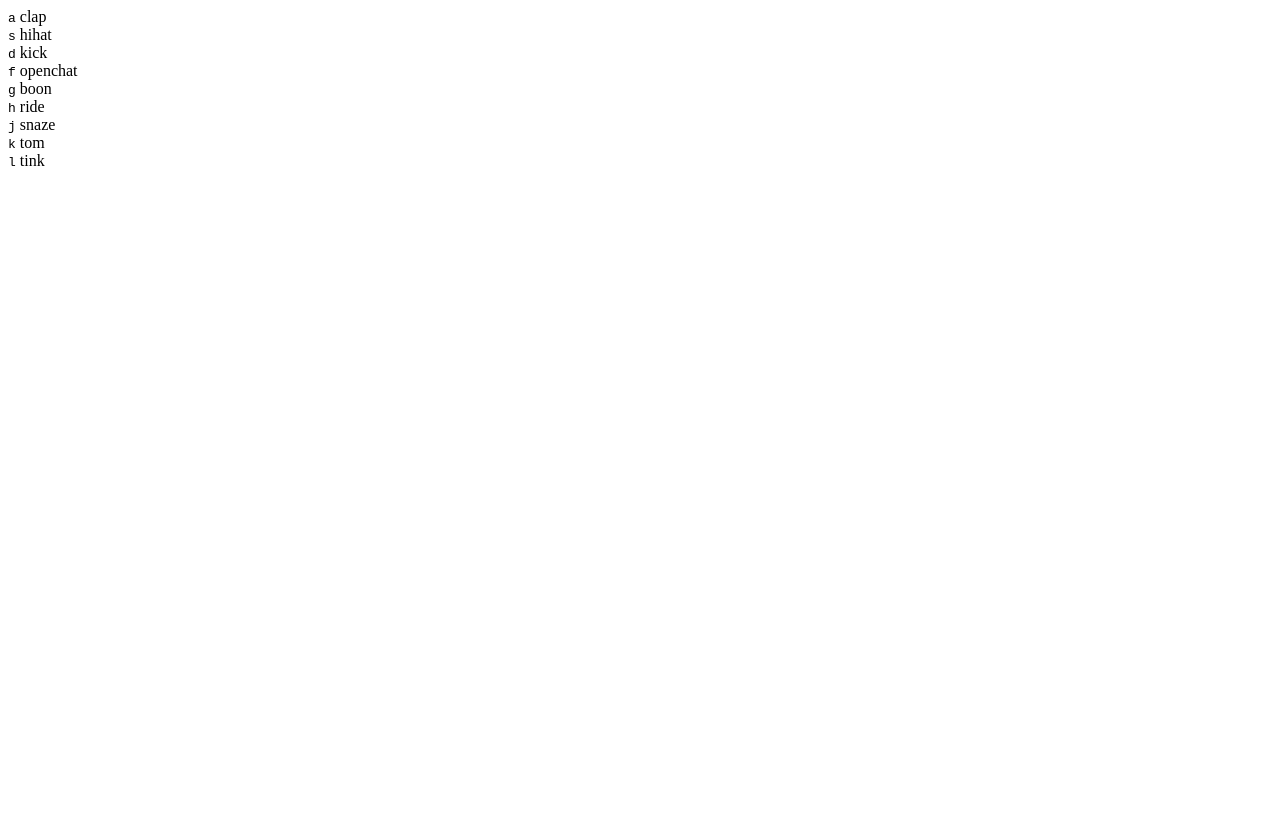
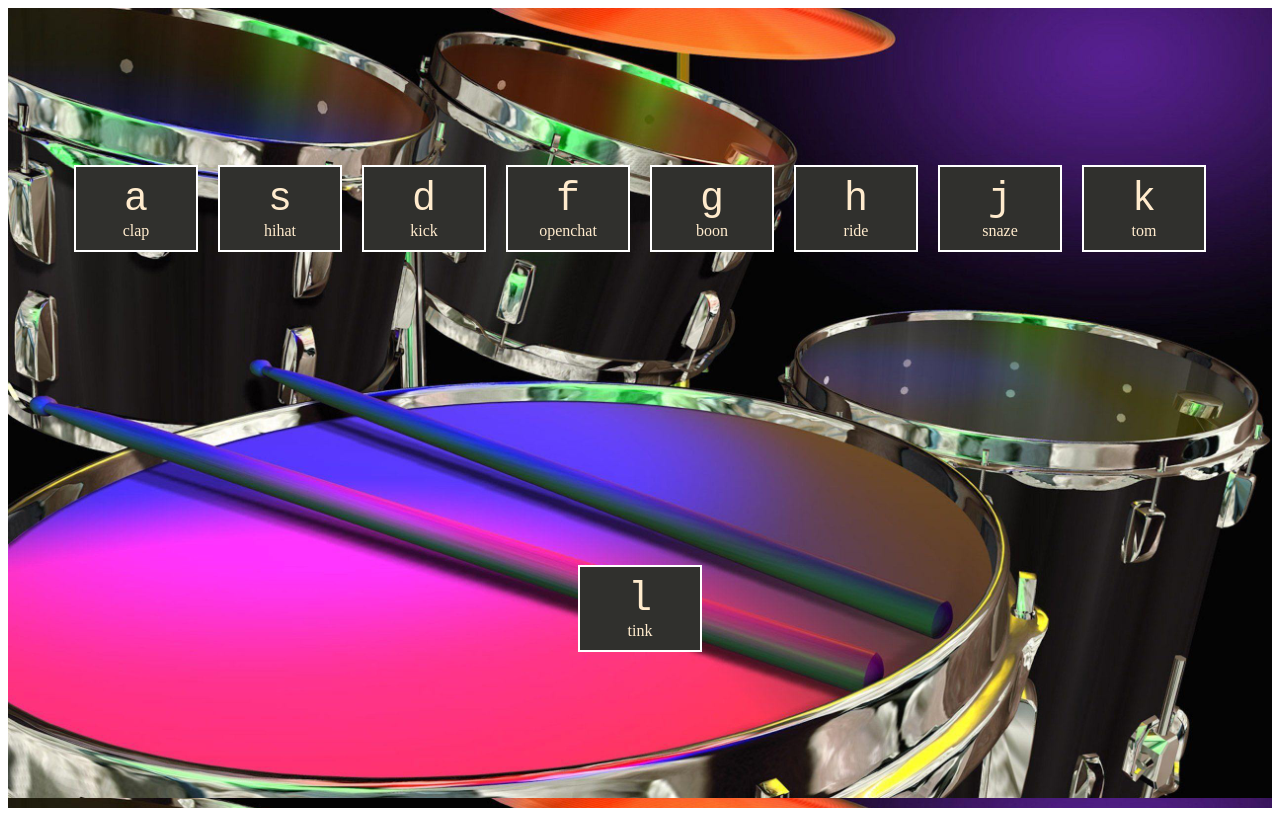
Before and after one commit to Ritesh560/drum_kit, a plain HTML site: page index.html in a window 1280 px wide. Drawn offline with Linux system fonts and the light colour scheme.

Commit message:
Update index.html

```diff
--- a/index.html
+++ b/index.html
@@ -6,8 +6,7 @@
     <meta name="viewport" content="width=device-width, initial-scale=1.0">
     <title>key Drum</title>
 
-     <style rel="stylesheet" type="text/css" href="style.css">
-    </style>
+     <link rel="stylesheet" type="text/css" href="style.css">
 
 </head>
 <body>
```
